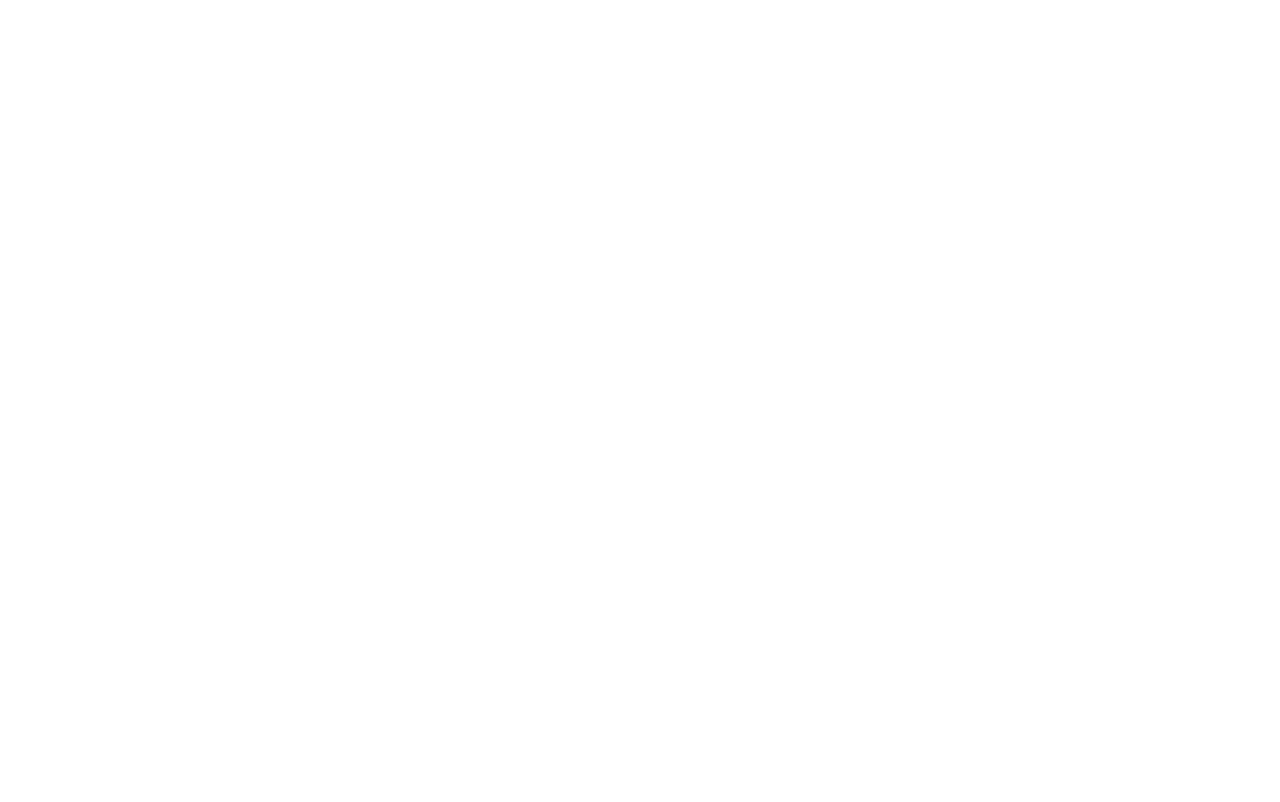
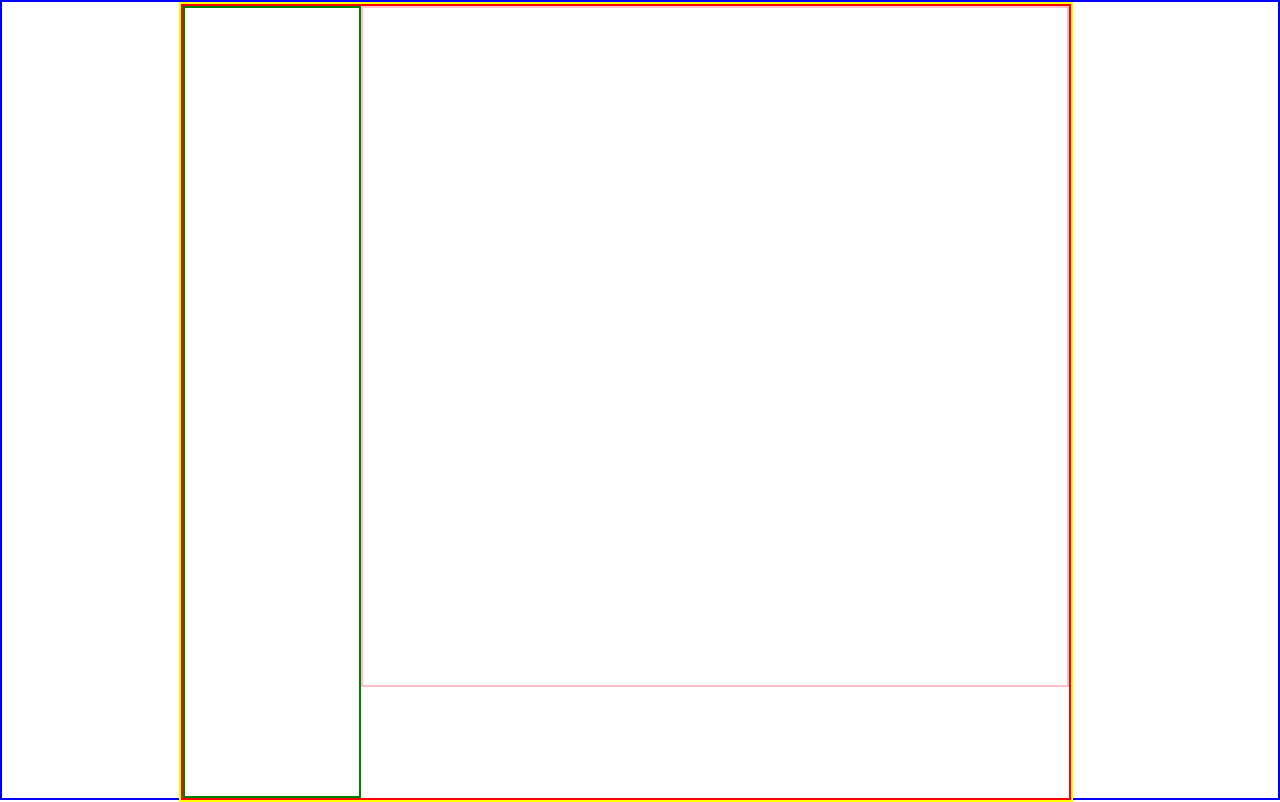
Before and after one commit to samuelmbaya/ApartmentProject, a plain HTML site: page index.html in a window 1280 px wide. Drawn offline with Linux system fonts and the light colour scheme.

Commit message:
Added the framework

```diff
--- a/index.html
+++ b/index.html
@@ -7,6 +7,17 @@
     <link rel="stylesheet" href="styles.css">
 </head>
 <body>
+    <div class="main_div">
+        <div class="home_page_div">
+            <div class="Apartment_section">
+                <div class="navbar_div">
 
+                </div>
+                <div class="TheApartment">
+
+                </div>
+            </div>
+        </div>
+    </div>
 </body>
 </html>
--- a/styles.css
+++ b/styles.css
@@ -0,0 +1,39 @@
+*{
+    margin: 0;
+    padding: 0;
+    box-sizing: border-box;
+    width: 100%;
+}
+
+.main_div{
+    border: solid 2px blue;
+    width: 100%;
+    height: 100vh;
+}
+
+.home_page_div{
+    border: solid 2px yellow;
+    width: 70%;
+    height: 100vh;
+    margin: 0 0 0 13.9%;
+}
+
+.navbar_div{
+    border: solid 2px green;
+    width: 25%;
+    height: 100%;
+}
+
+.Apartment_section{
+    display: flex;
+    border: solid 2px red;
+    width: 100%;
+    height: 100%;
+    margin: 0 0 0 0;
+}
+
+.TheApartment{
+    display: flex;
+    border: solid 2px pink;
+    height:86%;
+}
```
